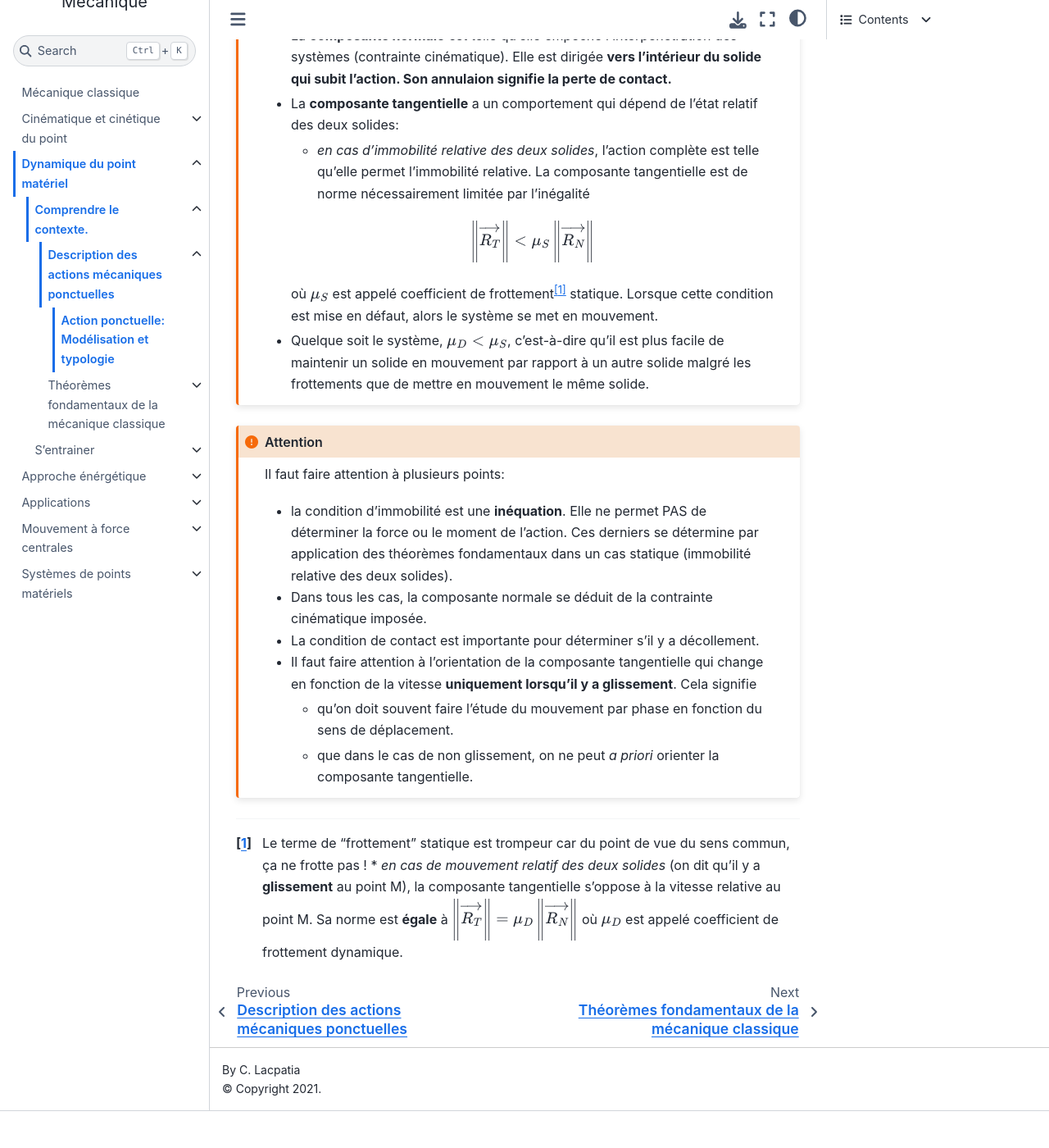
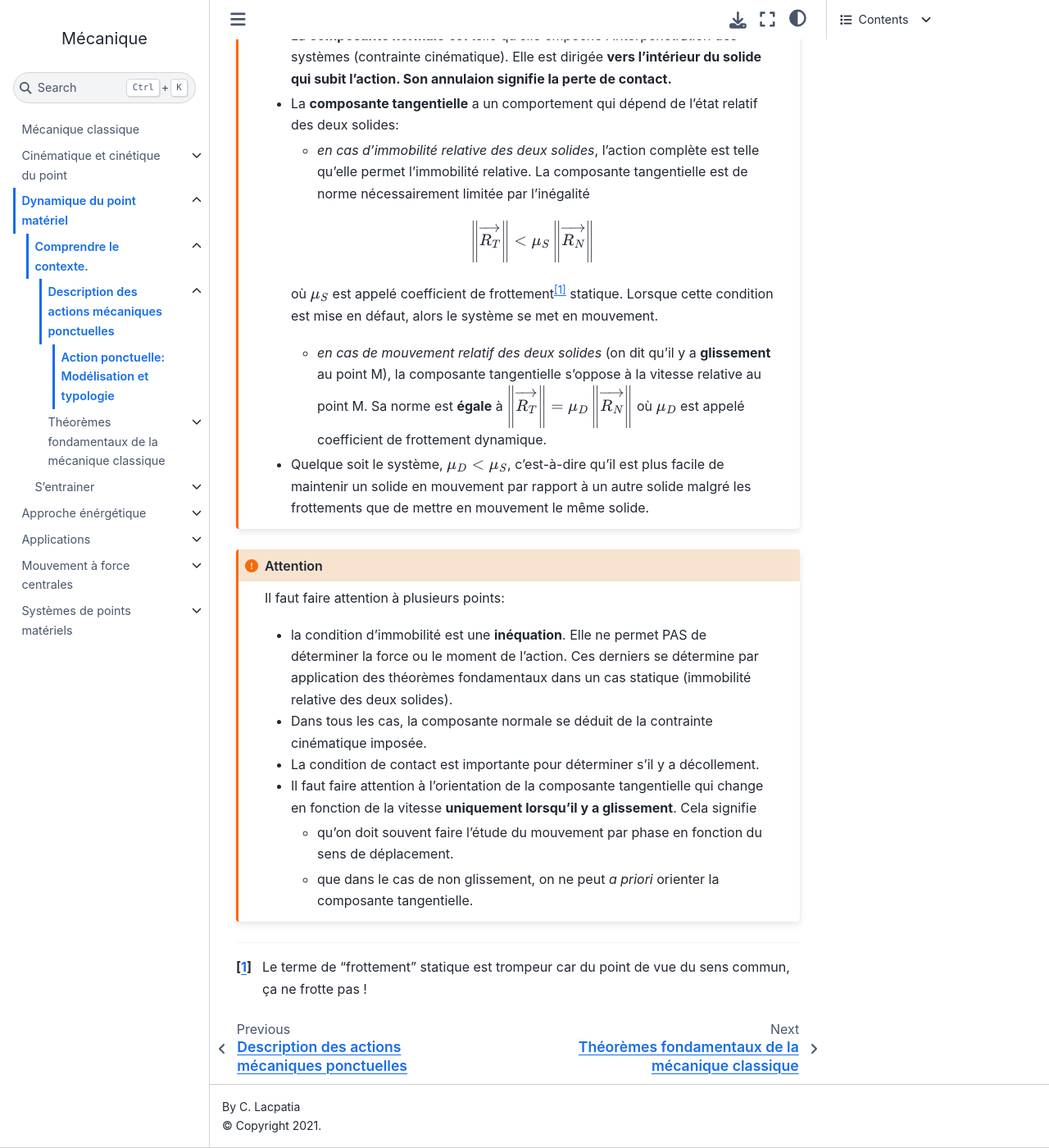
Before and after one commit to pcsi3physiquestan/mecanique_sources, a Jupyter Book: the page built from notebook/actions_typo.md, in a window 1280 px wide and 1400 px high, scrolled down 13328 px. Shown: the whole window at 82% size. Built offline with Jupyter Book 1.0.4 settings and Sphinx 7.4.7 and the Sphinx Book theme 1.1.4, drawn with Linux system fonts in a browser that asks for light colours; before the commit the page ends 14683 px from its top, so only the background shows below that.

Commit message:
Mise à jour automatique

`````diff
--- a/notebook/actions_typo.md
+++ b/notebook/actions_typo.md
@@ -334,9 +334,9 @@ En un point de contact solide-solide, la force de contact $\overrightarrow{R}$ s
     $$
 
     où $\mu_S$ est appelé coefficient de frottement[^trompeur] statique. Lorsque cette condition est mise en défaut, alors le système se met en mouvement.
-    [^trompeur]: Le terme de "frottement" statique est trompeur car du point de vue du sens commun, ça ne frotte pas !
     * _en cas de mouvement relatif des deux solides_ (on dit qu'il y a __glissement__ au point M), la composante tangentielle s'oppose à la vitesse relative au point M. Sa norme est __égale__ à $\left \| \overrightarrow{R_T}\right \| = \mu_D \left \| \overrightarrow{R_N}\right \|$ où $\mu_D$ est appelé coefficient de frottement dynamique.
 * Quelque soit le système, $\mu_D < \mu_S$, c'est-à-dire qu'il est plus facile de maintenir un solide en mouvement par rapport à un autre solide malgré les frottements que de mettre en mouvement le même solide.
+[^trompeur]: Le terme de "frottement" statique est trompeur car du point de vue du sens commun, ça ne frotte pas !
 ````
 
 ````{attention}
`````
